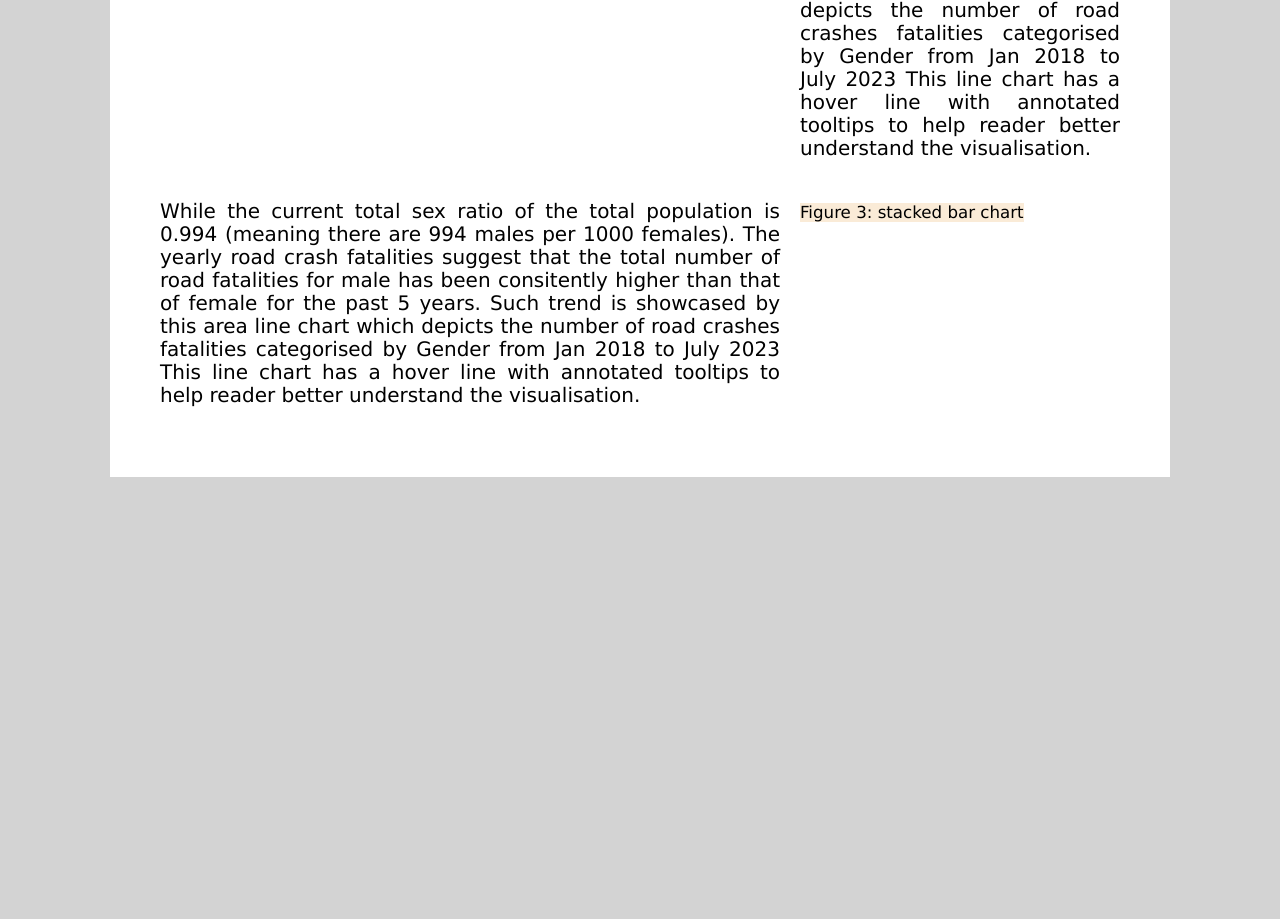
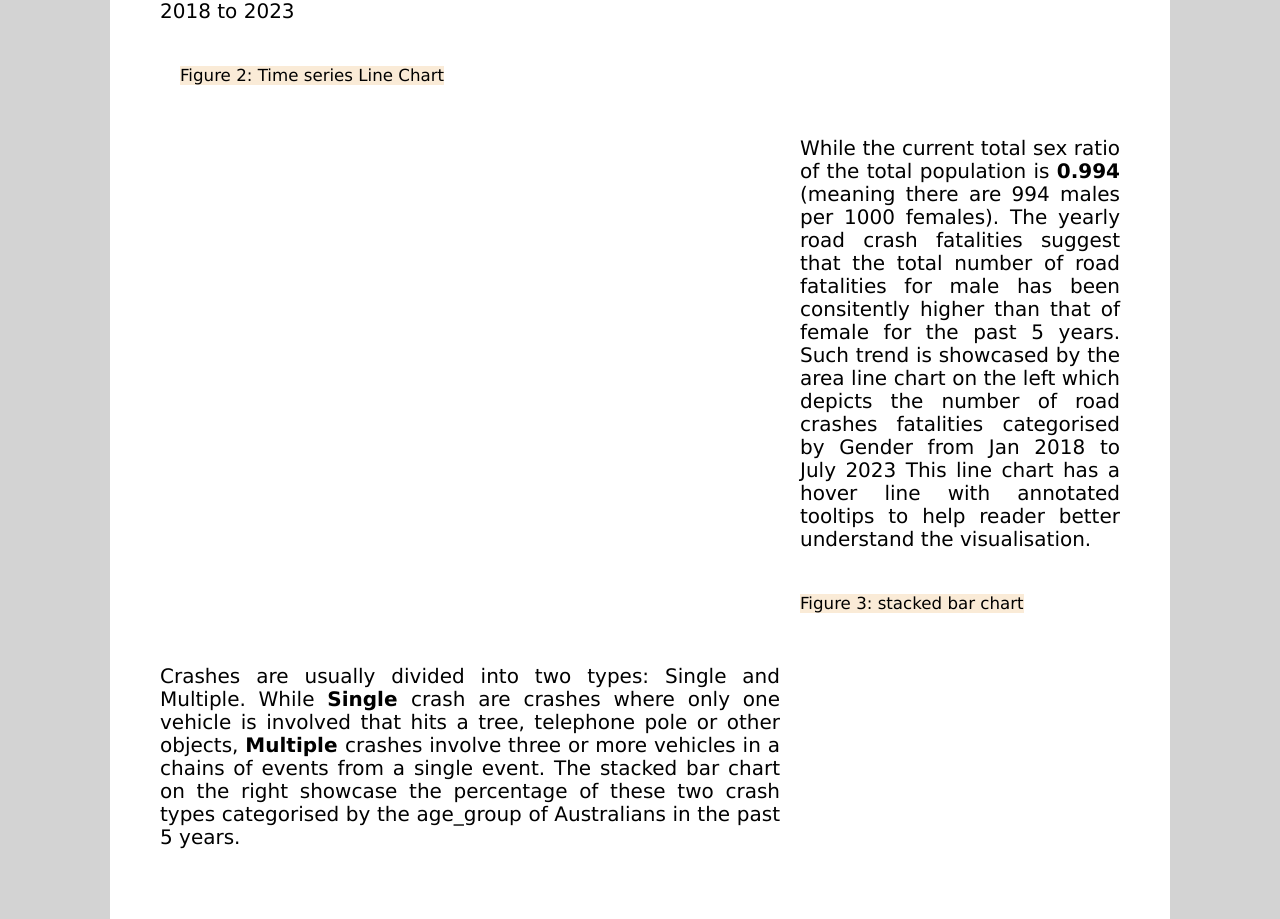
Before and after one commit to trung1411/Data-visualisation-2, a plain HTML site: page index.html in a window 1280 px wide. Shown: the part 979-1898 px from the top of the page. Before the commit the page ends 1456 px from the top, so only its background shows below. Drawn offline with nearby package versions, Linux system fonts and the light colour scheme; a script that the page names is missing.

Commit message:
update html files

```diff
--- a/index.html
+++ b/index.html
@@ -42,24 +42,32 @@
                     This website aims to generate several visualisationsto delve into and perform a more
                     insightful analysis on the number of crashes and fatalities in different States of
                     Australia in the last 5 years - from Jan 2018 to July 2023. </p>
+                    <br> <br>
             </div>
         </div>
 
         <div class = "pure-g">
             <div class = "pure-u-1-3">
                 <div class = "description description-left">
+                    <br> <br>
+                    <br> <br>
                     <p> Through out the 5 year period from Jan 2018 to July 2023, Australia has recorded
                         a total of <span class = "bolded_black"> 5978 </span>fatal crashes
                         nationwide, which results in a total of <span class = "bolded_black"> 6457 </span>
                         fatalities. Out of that approximately 3/4 of them are male
                         which is over three times as much as that of female
-                        (4805 and 1640 respectively) with 12 fatalities where the gender was unknown. </p>
+                        (4805 and 1640 respectively) with 12 fatalities where the gender was unknown.
+                        The chloropleth map on the right aims to visualise the number of fatalities across
+                        different states of Australia in the past 5 years. There is a slider below which can be used
+                        to filter the map by the corresponding years from 2018 to 2023
+                     </p>
                 </div>
             </div>
 
             <div class = "pure-u-2-3">
                 <div id = "chloro_map" class = "vis_container"> </div>
                 <p class = "caption"> <span> Figure 1: Chloropleth Map  </span>
+                    <br> <br>
             </div>
         </div>
 
@@ -73,11 +81,13 @@
             </div>
 
             <div class = "pure-u-1-3">
-                <p> While the current total sex ratio of the total population is 0.994
+                <br> <br>
+                <br> <br>
+                <p> While the current total sex ratio of the total population is <span class = "bolded_black"> 0.994 </span>
                     (meaning there are 994 males per 1000 females). The yearly road crash
                     fatalities suggest that the total number of road fatalities for male
                     has been consitently higher than that of female for the past 5 years.
-                    Such trend is showcased by this area line chart which depicts the number
+                    Such trend is showcased by the area line chart on the left which depicts the number
                      of road crashes fatalities categorised by Gender from Jan 2018 to July 2023
                     This line chart has a hover line with annotated tooltips to help reader
                      better understand the visualisation. </p>
@@ -88,14 +98,16 @@
         <div class = "pure-g">
             <div class = "pure-u-2-3">
                 <div class = "description description-left">
-                    <p> While the current total sex ratio of the total population is 0.994
-                        (meaning there are 994 males per 1000 females). The yearly road crash
-                        fatalities suggest that the total number of road fatalities for male
-                        has been consitently higher than that of female for the past 5 years.
-                        Such trend is showcased by this area line chart which depicts the number
-                         of road crashes fatalities categorised by Gender from Jan 2018 to July 2023
-                        This line chart has a hover line with annotated tooltips to help reader
-                         better understand the visualisation. </p>
+                    <br> <br>
+                    <br> <br>
+                    <p> Crashes are usually divided into two types: Single and Multiple.
+                        While <span class = "bolded_black"> Single </span> crash are crashes
+                    where only one vehicle is involved that hits a tree, telephone pole or other
+                    objects, <span class = "bolded_black">Multiple </span> crashes involve
+                    three or more vehicles in a chains of events from a single event. The
+                    stacked bar chart on the right showcase the percentage of these two
+                    crash types categorised by the age_group of Australians in the past 5 years.
+                    </p>
 
                 </div>
             </div>
```
